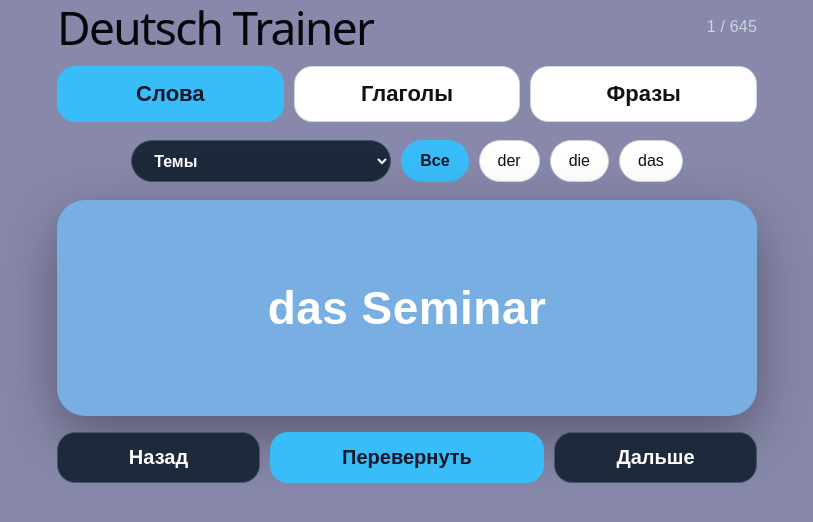
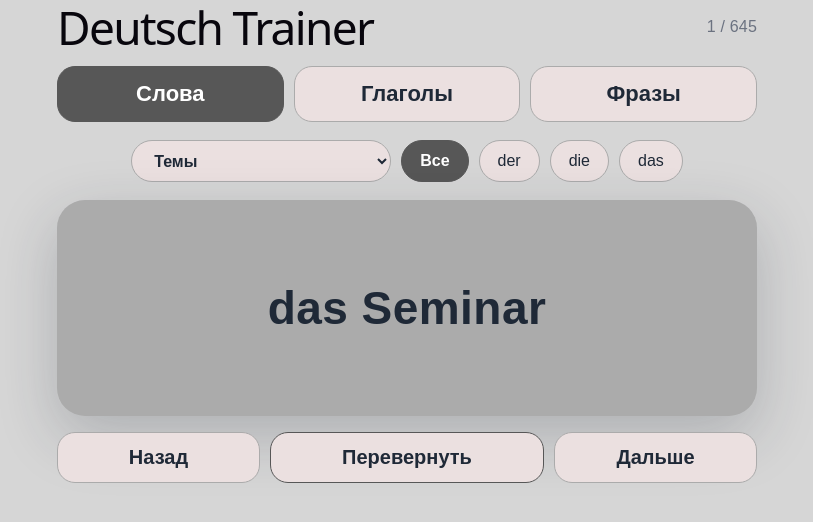
Before and after one commit to Anastasiia21/deutsch-trainer, a React (Vite) app: page / in a window 1280 px wide. Shown: the top 522 px of the page, without its empty margins (233-1046 px from the left). Built offline with nearby package versions, Linux system fonts and the light colour scheme.

Commit message:
Update app color palette

```diff
--- a/src/App.jsx
+++ b/src/App.jsx
@@ -340,8 +340,8 @@ export default function App() {
 const styles = {
   page: {
   minHeight: "100svh",
-  background: "#8888ab",
-  color: "white",
+  background: "#D6D6D6",
+  color: "#1F2937",
   fontFamily: "Arial, sans-serif",
   padding: "14px 14px 14px",
   boxSizing: "border-box",
@@ -359,8 +359,8 @@ content: {
 
   loading: {
     minHeight: "100vh",
-    background: "#f5f5f7",
-    color: "#111",
+    background: "#D6D6D6",
+    color: "#1F2937",
     display: "flex",
     alignItems: "center",
     justifyContent: "center",
@@ -384,7 +384,7 @@ content: {
 
   counter: {
     fontSize: 16,
-    color: "#cbd5e1",
+    color: "#6B7280",
     margin: 0,
   },
 
@@ -400,9 +400,9 @@ content: {
 modeButton: {
    padding: "14px 16px",
   borderRadius: 18,
-  border: "1px solid #cbd5e1",
-  background: "white",
-  color: "#111",
+  border: "1px solid #ABABAB",
+  background: "#EBE0E0",
+  color: "#1F2937",
   fontSize: "clamp(18px, 3vw, 22px)",
   fontWeight: 700,
   cursor: "pointer",
@@ -412,9 +412,9 @@ modeButton: {
 activeModeButton: {
   padding: "14px 16px",
   borderRadius: 18,
-  border: "1px solid #38bdf8",
-  background: "#38bdf8",
-  color: "#0f172a",
+  border: "1px solid #575757",
+  background: "#575757",
+  color: "#FFFFFF",
   fontSize: "clamp(18px, 3vw, 22px)",
   fontWeight: 700,
   cursor: "pointer",
@@ -434,9 +434,9 @@ articleButtons: {
 articleButton: {
   padding: "10px 18px",
   borderRadius: 999,
-  border: "1px solid #cbd5e1",
-  background: "white",
-  color: "#111",
+  border: "1px solid #ABABAB",
+  background: "#EBE0E0",
+  color: "#1F2937",
   fontSize: 16,
   fontWeight: 500,
   cursor: "pointer",
@@ -445,9 +445,9 @@ articleButton: {
 activeArticleButton: {
   padding: "10px 18px",
   borderRadius: 999,
-  border: "1px solid #38bdf8",
-  background: "#38bdf8",
-  color: "#0f172a",
+  border: "1px solid #575757",
+  background: "#575757",
+  color: "#FFFFFF",
   fontSize: 16,
   fontWeight: 700,
   cursor: "pointer",
@@ -458,9 +458,9 @@ topicSelect: {
   maxWidth: 260,
   padding: "10px 38px 10px 18px",
   borderRadius: 999,
-  border: "1px solid #475569",
-  background: "#1e293b",
-  color: "white",
+  border: "1px solid #ABABAB",
+  background: "#EBE0E0",
+  color: "#1F2937",
   fontSize: 16,
   fontWeight: 700,
   cursor: "pointer",
@@ -470,9 +470,9 @@ topicSelect: {
   width: "100%",
   maxWidth: 700,
   margin: "0 auto",
-  background: "#78aee1",
+  background: "#ABABAB",
   borderRadius: 28,
-  boxShadow: "0 20px 60px rgba(0,0,0,0.35)",
+  boxShadow: "0 20px 60px rgba(31,41,55,0.22)",
   display: "flex",
   flexDirection: "column",
   justifyContent: "center",
@@ -496,7 +496,7 @@ mainWord: {
   fontSize: "clamp(26px, 5vw, 36px)",
   fontWeight: 800,
   lineHeight: 1.1,
-  color: "white",
+  color: "#1F2937",
 },
 
 frontMainWord: {
@@ -507,7 +507,7 @@ frontMainWord: {
 hint: {
   marginTop: 14,
   fontSize: 17,
-  color: "#4b515a",
+  color: "#6B7280",
 },
 
 infoBox: {
@@ -519,7 +519,7 @@ infoBox: {
 },
 
 smallLabel: {
-  color: "#2e343d",
+  color: "#6B7280",
   fontSize: 16,
   marginBottom: 8,
 },
@@ -528,13 +528,13 @@ infoText: {
   fontSize: 24,
   fontWeight: 700,
   margin: 0,
-  color: "white",
+  color: "#1F2937",
 },
 
 emptyText: {
   fontSize: 24,
   fontWeight: 800,
-  color: "white",
+  color: "#1F2937",
 },
 
 verbBox: {
@@ -548,7 +548,7 @@ verbBox: {
 verbRow: {
   display: "flex",
   justifyContent: "space-between",
-  background: "rgba(255,255,255,0.35)",
+  background: "rgba(255,255,255,0.45)",
   borderRadius: 14,
   padding: "7px 14px",
   fontSize: 17,
@@ -556,17 +556,17 @@ verbRow: {
 
 person: {
   fontWeight: 700,
-  color: "#1f2937",
+  color: "#6B7280",
 },
 
 form: {
   fontWeight: 800,
-  color: "#0f172a",
+  color: "#1F2937",
 },
 
 exampleBox: {
   marginTop: 18,
-  background: "rgba(255,255,255,0.35)",
+  background: "rgba(255,255,255,0.45)",
   borderRadius: 18,
   padding: 14,
   width: "100%",
@@ -577,13 +577,13 @@ exampleDe: {
   fontSize: 16,
   fontWeight: 800,
   margin: "0 0 8px",
-  color: "#0f172a",
+  color: "#1F2937",
 },
 
 exampleRu: {
   fontSize: 16,
   margin: 0,
-  color: "#1f2937",
+  color: "#6B7280",
 },
 
 buttons: {
@@ -598,9 +598,9 @@ buttons: {
 mainButton: {
   padding: "13px 8px",
   borderRadius: 18,
-  border: "none",
-  background: "#38bdf8",
-  color: "#0f172a",
+  border: "1px solid #575757",
+  background: "#EBE0E0",
+  color: "#1F2937",
   fontSize: "clamp(14px, 3.5vw, 20px)",
   fontWeight: 700,
   cursor: "pointer",
@@ -610,9 +610,9 @@ mainButton: {
 secondaryButton: {
   padding: "13px 8px",
   borderRadius: 18,
-  border: "1px solid #475569",
-  background: "#1e293b",
-  color: "white",
+  border: "1px solid #ABABAB",
+  background: "#EBE0E0",
+  color: "#1F2937",
   fontSize: "clamp(14px, 3.5vw, 20px)",
   fontWeight: 700,
   cursor: "pointer",
@@ -623,8 +623,8 @@ caseBox: {
   marginTop: 18,
   padding: "10px 16px",
   borderRadius: 999,
-  background: "rgba(255,255,255,0.35)",
-  color: "#0f172a",
+  background: "rgba(255,255,255,0.45)",
+  color: "#1F2937",
   fontSize: 16,
   fontWeight: 700,
 },
@@ -633,8 +633,8 @@ frontCaseBox: {
   marginTop: 28,
   padding: "12px 22px",
   borderRadius: 999,
-  background: "rgba(255,255,255,0.35)",
-  color: "#0f172a",
+  background: "rgba(255,255,255,0.45)",
+  color: "#1F2937",
   fontSize: "clamp(16px, 2.8vw, 19px)",
   fontWeight: 800,
 },
@@ -651,9 +651,9 @@ levelButtons: {
 levelButton: {
   padding: "10px 16px",
   borderRadius: 999,
-  border: "1px solid #cbd5e1",
-  background: "white",
-  color: "#111",
+  border: "1px solid #ABABAB",
+  background: "#EBE0E0",
+  color: "#1F2937",
   fontSize: 16,
   cursor: "pointer",
 },
@@ -661,9 +661,9 @@ levelButton: {
 activeLevelButton: {
   padding: "10px 16px",
   borderRadius: 999,
-  border: "1px solid #38bdf8",
-  background: "#38bdf8",
-  color: "#0f172a",
+  border: "1px solid #575757",
+  background: "#575757",
+  color: "#FFFFFF",
   fontSize: 16,
   fontWeight: 700,
   cursor: "pointer",
```
